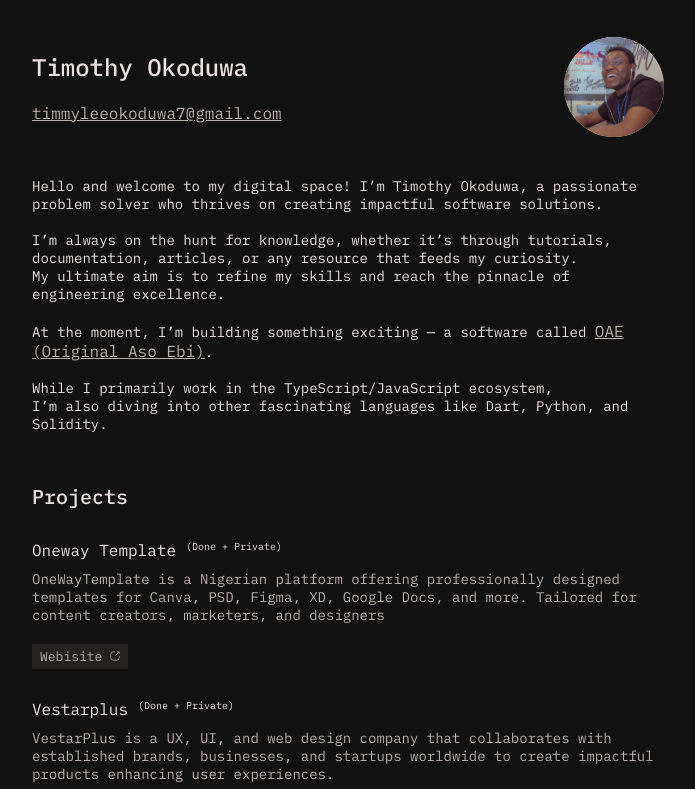
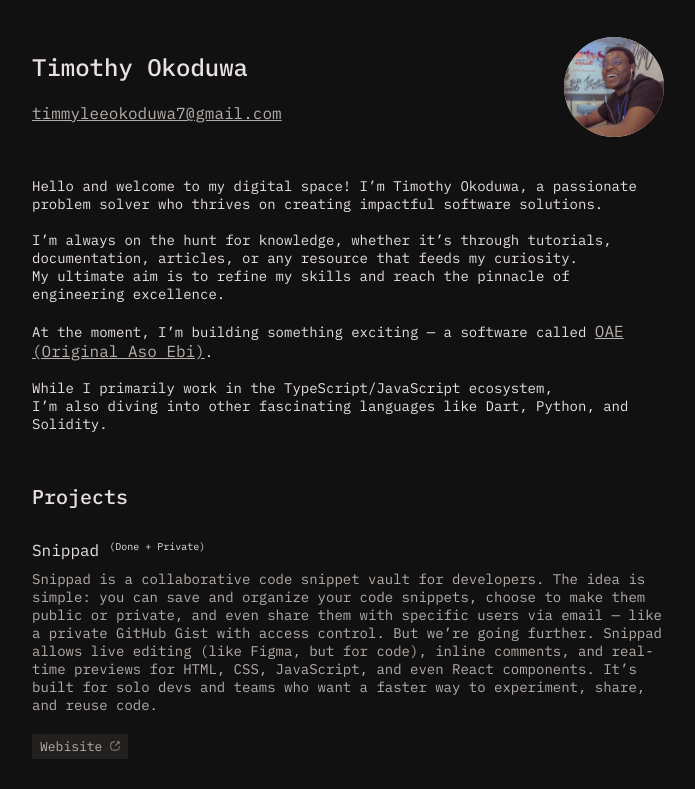
Before and after one commit to timothy-okoduwa/timothy-okoduwa, a Next.js app: page / in a window 1280 px wide. Shown: the top 789 px of the page, without its empty margins (292-987 px from the left). Built offline with nearby package versions, Linux system fonts and the light colour scheme.

Commit message:
Update project.js

```diff
--- a/app/component/project.js
+++ b/app/component/project.js
@@ -1,6 +1,15 @@
 /** @format */
 
 const project = [
+       {
+    name: "Snippad",
+    description:
+      "Snippad is a collaborative code snippet vault for developers. The idea is simple: you can save and organize your code snippets, choose to make them public or private, and even share them with specific users via email — like a private GitHub Gist with access control. But we’re going further. Snippad allows live editing (like Figma, but for code), inline comments, and real-time previews for HTML, CSS, JavaScript, and even React components. It’s built for solo devs and teams who want a faster way to experiment, share, and reuse code.",
+    link: "https://snippad.netlify.app/",
+    type: "Done + Private",
+    github: "",
+    npm: "",
+  },
     {
     name: "Oneway Template",
     description:
```
